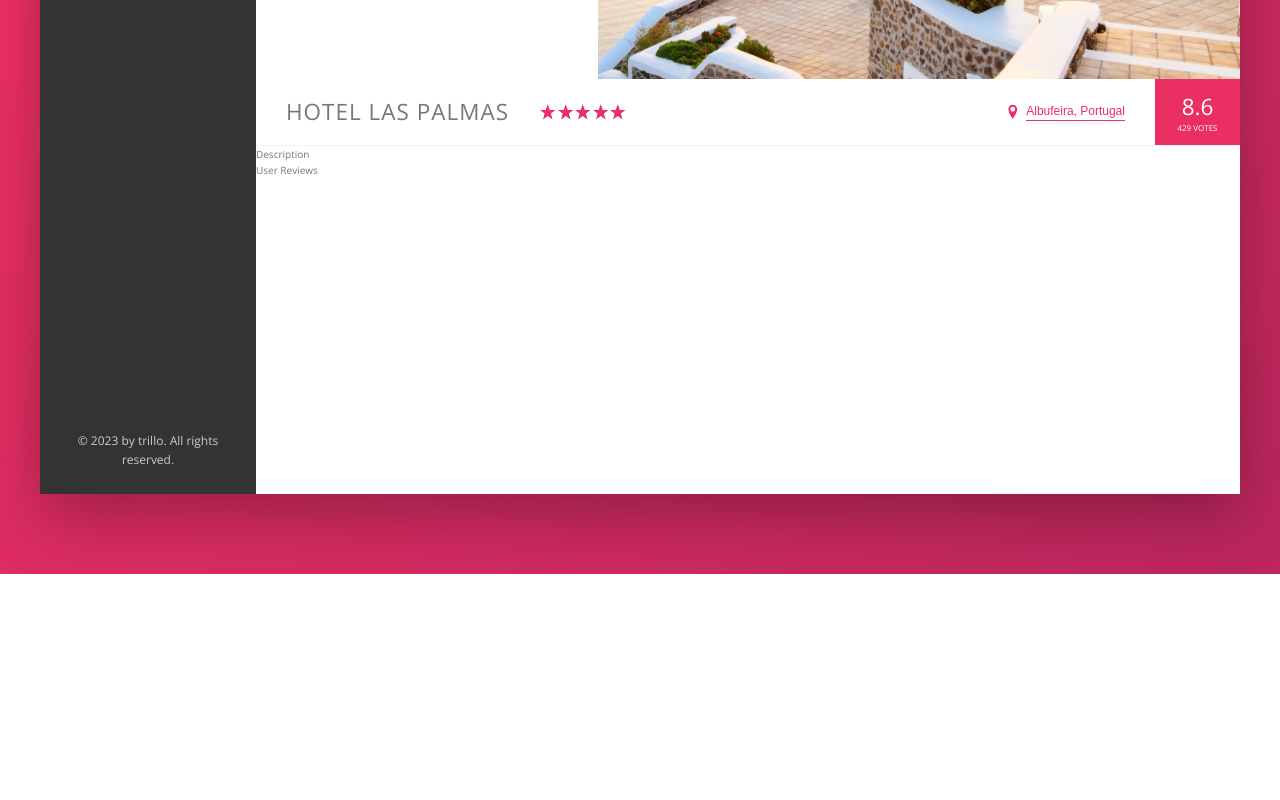
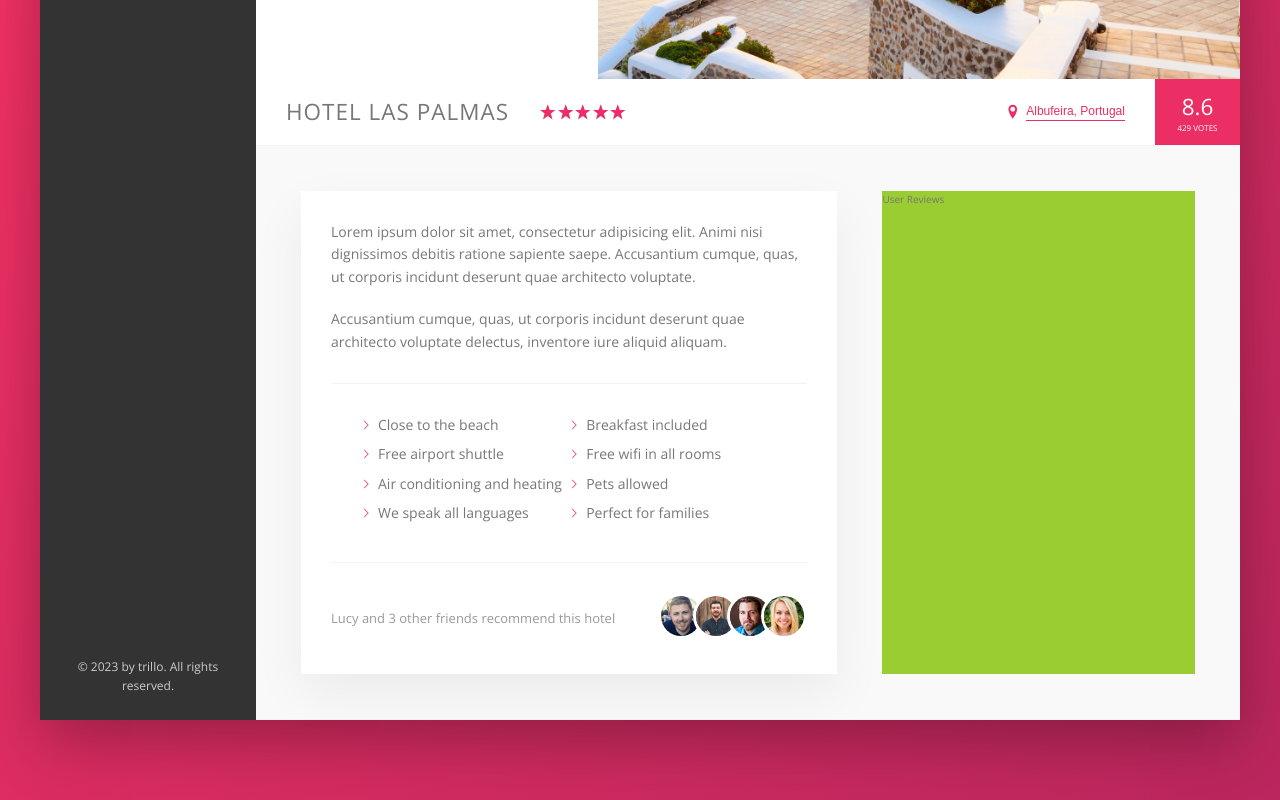
Before and after one commit to NaveedMaq/trillo, a website: page index.html in a window 1280 px wide. Shown: the part 456-1256 px from the top of the page. Before the commit the page ends 1030 px from the top, so only its background shows below. Drawn offline with nearby package versions, Linux system fonts and the light colour scheme; files that its build step writes are made by us from their sources.

Commit message:
feat: add detail card

```diff
--- a/index.html
+++ b/index.html
@@ -16,7 +16,10 @@
   <body>
     <div class="container">
       <header class="header">
-        <img src="img/logo.png" alt="trillo logo" class="logo" />
+        <div class="logo">
+          <img src="img/logo.png" alt="trillo logo" class="logo__img" />
+          <span class="logo__title">trillo</span>
+        </div>
 
         <form action="#" class="search">
           <input
@@ -162,7 +165,59 @@
           </div>
 
           <div class="detail">
-            <div class="description">Description</div>
+            <div class="description">
+              <p class="paragraph">
+                Lorem ipsum dolor sit amet, consectetur adipisicing elit. Animi
+                nisi dignissimos debitis ratione sapiente saepe. Accusantium
+                cumque, quas, ut corporis incidunt deserunt quae architecto
+                voluptate.
+              </p>
+
+              <p class="paragraph">
+                Accusantium cumque, quas, ut corporis incidunt deserunt quae
+                architecto voluptate delectus, inventore iure aliquid aliquam.
+              </p>
+
+              <ul class="list">
+                <li class="list__item">Close to the beach</li>
+                <li class="list__item">Breakfast included</li>
+                <li class="list__item">Free airport shuttle</li>
+                <li class="list__item">Free wifi in all rooms</li>
+                <li class="list__item">Air conditioning and heating</li>
+                <li class="list__item">Pets allowed</li>
+                <li class="list__item">We speak all languages</li>
+                <li class="list__item">Perfect for families</li>
+              </ul>
+
+              <div class="recommend">
+                <p class="recommend__count">
+                  Lucy and 3 other friends recommend this hotel
+                </p>
+
+                <div class="recommend__friends">
+                  <img
+                    src="img/user-3.jpg"
+                    alt="Friend 1"
+                    class="recommend__photo"
+                  />
+                  <img
+                    src="img/user-4.jpg"
+                    alt="Friend 2"
+                    class="recommend__photo"
+                  />
+                  <img
+                    src="img/user-5.jpg"
+                    alt="Friend 3"
+                    class="recommend__photo"
+                  />
+                  <img
+                    src="img/user-6.jpg"
+                    alt="Friend 4"
+                    class="recommend__photo"
+                  />
+                </div>
+              </div>
+            </div>
 
             <div class="user-reviews">User Reviews</div>
           </div>
--- a/sass/_base.scss
+++ b/sass/_base.scss
@@ -13,6 +13,9 @@
   --color-grey-dark-3: #999;
 
   --shadow-dark: 0 2rem 6rem rgba(0, 0, 0, 0.3);
+  --shadow-light: 0 2rem 5rem rgba(0, 0, 0, 0.06);
+
+  --line: 1px solid var(--color-grey-light-2);
 }
 
 * {
--- a/sass/_components.scss
+++ b/sass/_components.scss
@@ -1,8 +1,20 @@
 /////////////////////////////////////////
 /// LOGO
 .logo {
-  height: 3.25rem;
-  margin-left: 2rem;
+  display: flex;
+  justify-content: center;
+  align-items: center;
+  &__img {
+    height: 3.25rem;
+    margin-left: 2rem;
+  }
+
+  &__title {
+    color: var(--color-primary);
+    font-size: 2.8rem;
+    font-weight: 300;
+    margin-left: 1rem;
+  }
 }
 
 /////////////////////////////////////////
@@ -197,7 +209,7 @@
 .overview {
   display: flex;
   align-items: center;
-  border-bottom: 1px solid var(--color-grey-light-2);
+  border-bottom: var(--line);
 
   &__heading {
     font-size: 2.25rem;
@@ -290,3 +302,68 @@
     box-shadow: none;
   }
 }
+
+/////////////////////////////////////////
+/// PARAGRAPH
+.paragraph:not(:last-of-type) {
+  margin-bottom: 2rem;
+}
+
+/////////////////////////////////////////
+/// LIST
+.list {
+  list-style: none;
+  margin: 3rem 0;
+  padding: 3rem;
+  border-top: var(--line);
+  border-bottom: var(--line);
+
+  display: flex;
+  flex-wrap: wrap;
+
+  &__item {
+    flex: 0 0 50%;
+    margin-bottom: 0.7rem;
+
+    &::before {
+      content: '';
+      display: inline-block;
+      height: 1rem;
+      width: 1rem;
+      margin-right: 0.7rem;
+
+      // Older browsers
+      // background-image: url(../img/chevron-thin-right.svg);
+      // background-size: cover;
+      // background-repeat: no-repeat;
+
+      // Newer browsers - masks
+      background-color: var(--color-primary);
+      mask-image: url(../img/chevron-thin-right.svg);
+      mask-size: cover;
+    }
+  }
+}
+
+/////////////////////////////////////////
+///  RECOMMEND
+.recommend {
+  font-size: 1.3rem;
+  color: var(--color-grey-dark-3);
+
+  display: flex;
+  justify-content: space-between;
+  align-items: center;
+
+  &__photo {
+    box-sizing: content-box;
+    height: 4rem;
+    width: 4rem;
+    border-radius: 50%;
+    border: 3px solid #fff;
+
+    &:not(:last-child) {
+      margin-right: -1.5rem;
+    }
+  }
+}
--- a/sass/_layout.scss
+++ b/sass/_layout.scss
@@ -10,7 +10,7 @@
   font-size: 1.4rem;
   height: 7rem;
   background-color: #fff;
-  border-bottom: 1px solid var(--color-grey-light-2);
+  border-bottom: var(--line);
   display: flex;
   justify-content: space-between;
   align-items: center;
@@ -32,8 +32,26 @@
 .hotel-view {
   background-color: #fff;
 
-  // TEST
-  height: 80rem;
-
   flex: 1;
 }
+
+.detail {
+  padding: 4.5rem;
+  background-color: var(--color-grey-light-1);
+  border-bottom: var(--line);
+  display: flex;
+  gap: 4.5rem;
+}
+
+.description {
+  font-size: 1.4rem;
+  background-color: #fff;
+  box-shadow: var(--shadow-light);
+  padding: 3rem;
+  flex: 0 0 60%;
+}
+
+.user-reviews {
+  background-color: yellowgreen;
+  flex: 1;
+}
```
